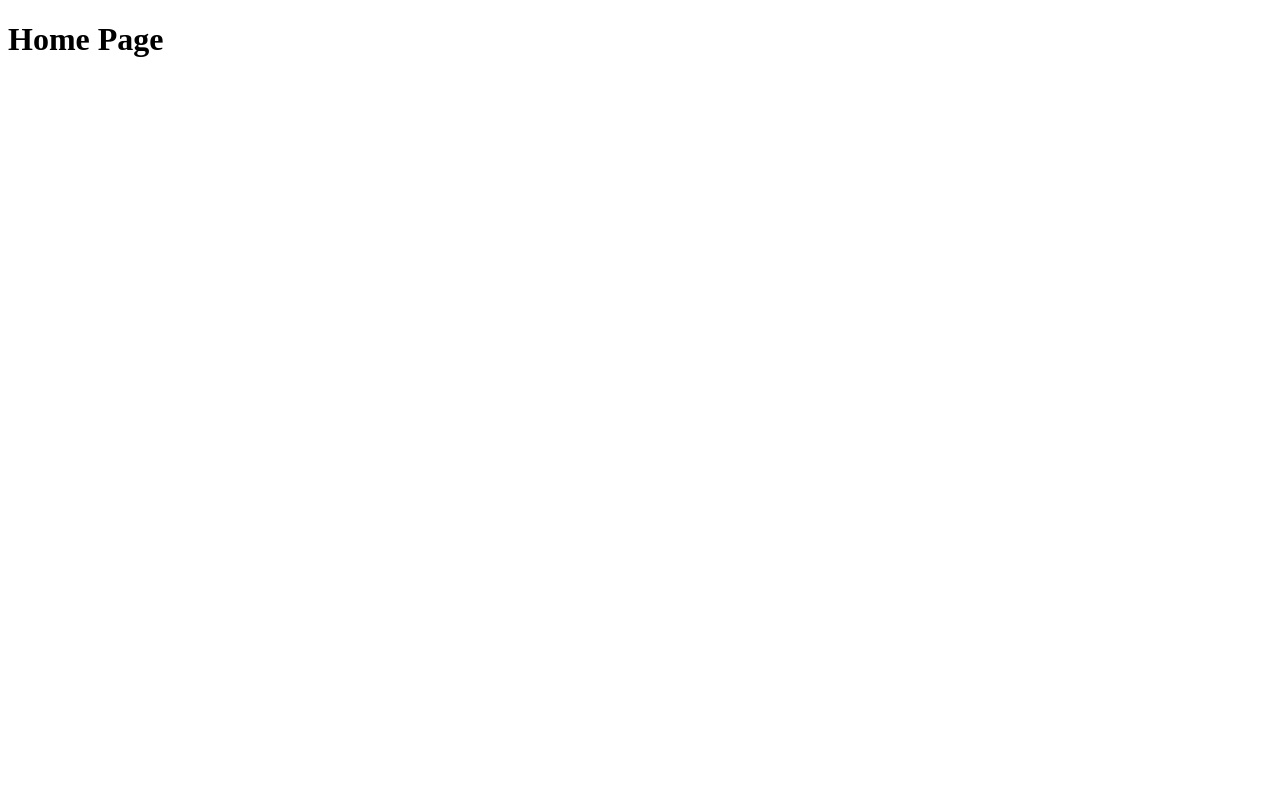
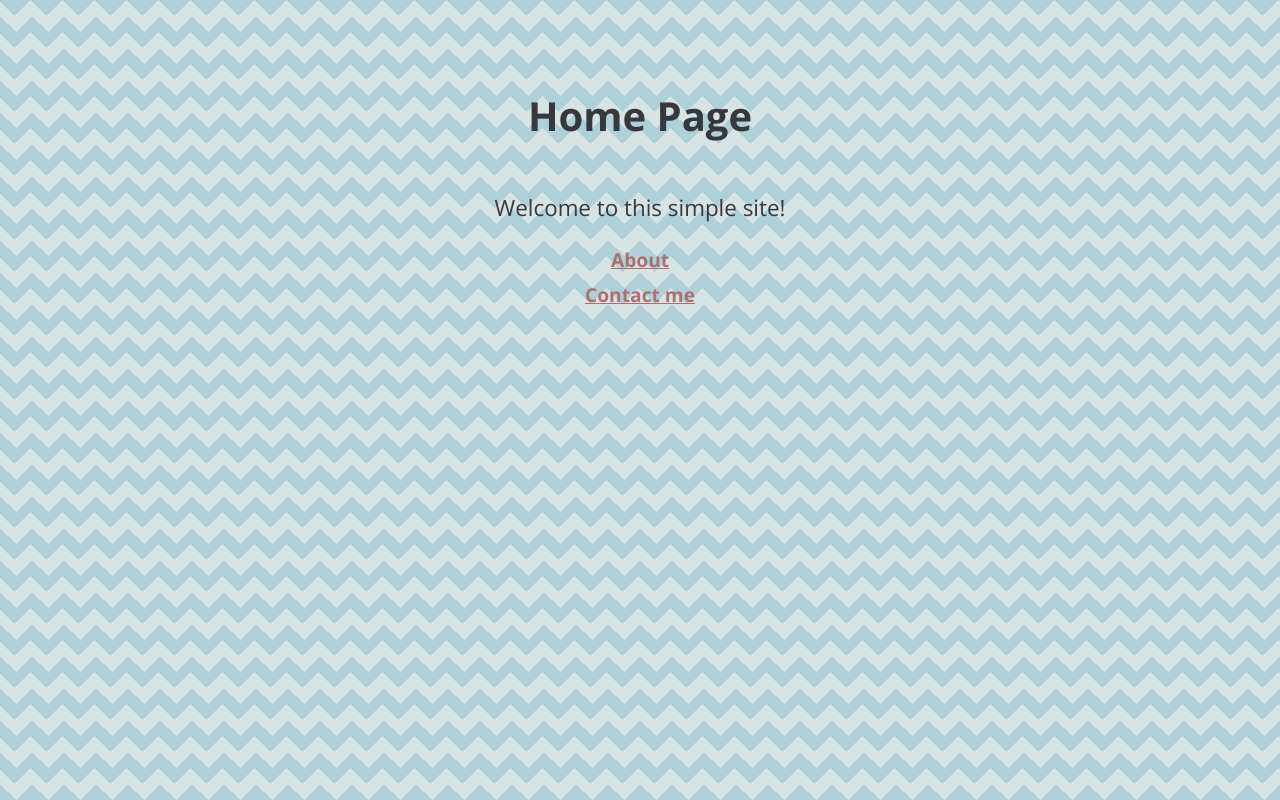
Before and after one commit to gregolive/informational-site, a plain HTML site: page src/index.html in a window 1280 px wide. Drawn offline with nearby package versions, Linux system fonts and the light colour scheme; files that its build step writes are made by us from their sources.

Commit message:
Update server and build index page

```diff
--- a/src/index.html
+++ b/src/index.html
@@ -5,8 +5,14 @@
   <meta http-equiv="X-UA-Compatible" content="IE=edge">
   <meta name="viewport" content="width=device-width, initial-scale=1.0">
   <title>Home</title>
+  <link rel="stylesheet" href="./src/style.css">
 </head>
 <body>
   <h1>Home Page</h1>
+  <p>Welcome to this simple site!</p>
+  <nav>
+    <a href='./about'>About</a>
+    <a href='./contact-me'>Contact me</a>
+  </nav>
 </body>
 </html>
--- /dev/null
+++ b/src/style.css
@@ -0,0 +1,46 @@
+@import url('https://fonts.googleapis.com/css2?family=Open+Sans:wght@400;700&display=swap');
+
+:root {
+  --bg1: #AFD0D6;
+  --bg2: #D6E5E3;
+  --text1: #36393B;
+  --text2: #AE6F73;
+}
+
+body {
+  font-family: 'Open Sans', sans-serif;
+  background:
+    linear-gradient(135deg, var(--bg1) 25%, transparent 25%) -50px 0,
+    linear-gradient(225deg, var(--bg1) 25%, transparent 25%) -50px 0,
+    linear-gradient(315deg, var(--bg1) 25%, transparent 25%),
+    linear-gradient(45deg, var(--bg1) 25%, transparent 25%);
+  background-size: 2rem 2rem;
+  background-color: var(--bg2);
+  display: flex;
+  flex-direction: column;
+  align-items: center;
+}
+
+h1 {
+  color: var(--text1);
+  font-size: 2.5rem;
+  margin-top: 10vh;
+}
+
+p {
+  color: var(--text1);
+  font-size: 1.4rem;
+}
+
+nav {
+  display: flex;
+  flex-direction: column;
+  align-items: center;
+  gap: 0.5rem;
+}
+
+a {
+  color: var(--text2);
+  font-size: 1.2rem;
+  font-weight: bold;
+}
```
Also changed, not shown: index.js (+37 -12 lines).
